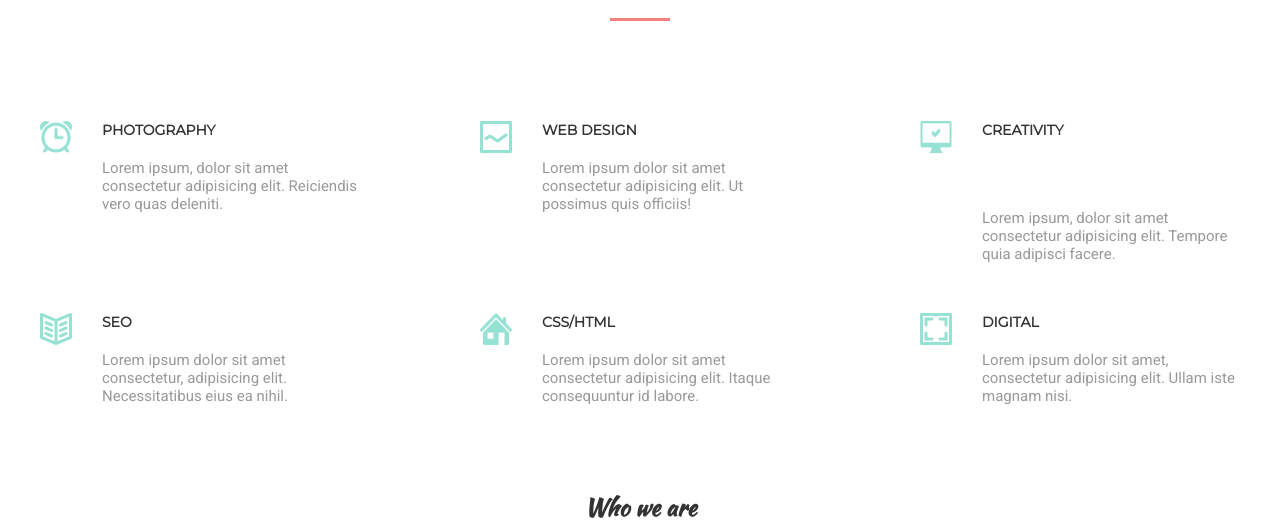
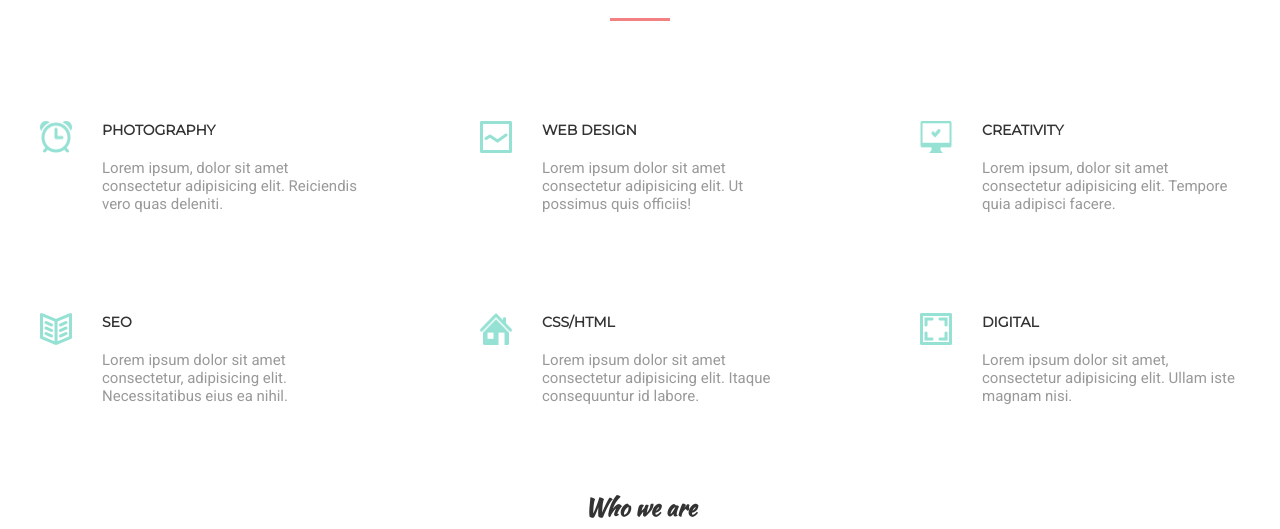
Before and after one commit to dana-aksonova/goit-fe-course, a plain HTML site: page module-6/index.html in a window 1280 px wide. Shown: the part 271-800 px from the top of the page. Drawn offline with Linux system fonts and the light colour scheme.

Commit message:
add corr

```diff
--- a/module-6/css/style.css
+++ b/module-6/css/style.css
@@ -121,7 +121,7 @@
  width: 320px;
  margin-bottom: 100px;
 }
-.article:nth-child(1n+3){
+.article:nth-last-child(-n+3){
     margin-bottom: 0px;
 }
 .top{
```
